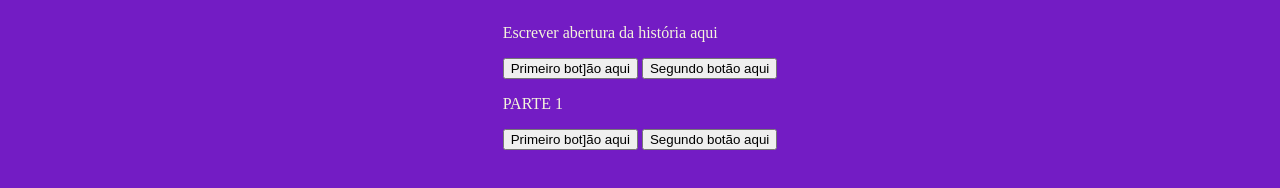
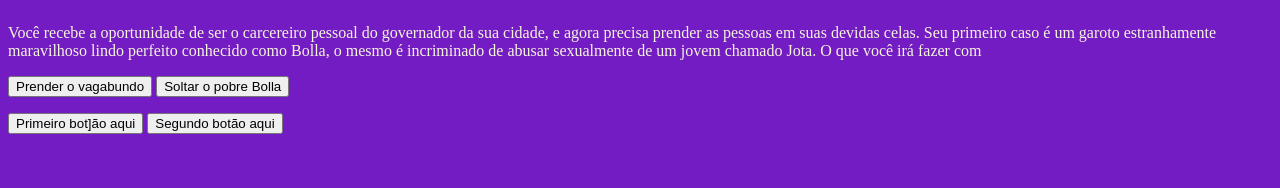
Before and after one commit to peronione1/uma-aventura-foda, a plain HTML site: page index.html in a window 1280 px wide. Drawn offline with Linux system fonts and the light colour scheme; a web font is replaced by a local one.

Commit message:
texto novo 1

```diff
--- a/index.html
+++ b/index.html
@@ -12,13 +12,13 @@
 <body>
     <main>
         <div class="passo ativo" id="passo-0">
-            <p>Escrever abertura da história aqui</p>
-            <button class="btn-proximo" data-proximo="1">Primeiro bot]ão aqui</button>
-            <button class="btn-proximo" data-proximo="2">Segundo botão aqui</button>
+            <p>Você recebe a oportunidade de ser o carcereiro pessoal do governador da sua cidade, e agora precisa prender as pessoas em suas devidas celas. Seu primeiro caso é um garoto estranhamente maravilhoso lindo perfeito conhecido como Bolla, o mesmo é incriminado de abusar sexualmente de um jovem chamado Jota. O que você irá fazer com</p>
+            <button class="btn-proximo" data-proximo="1">Prender o vagabundo</button>
+            <button class="btn-proximo" data-proximo="2">Soltar o pobre Bolla</button>
         </div>
 
         <div class="passo" id="passo-1">
-            <p>PARTE 1</p>
+            <p></p>
             <button class="btn-proximo" data-proximo="3">Primeiro bot]ão aqui</button>
             <button class="btn-proximo" data-proximo="4">Segundo botão aqui</button>
         </div>
```
